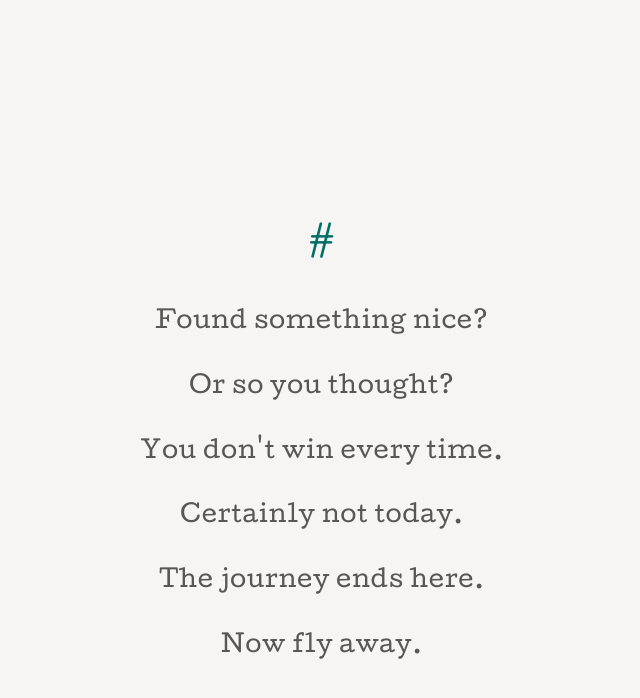
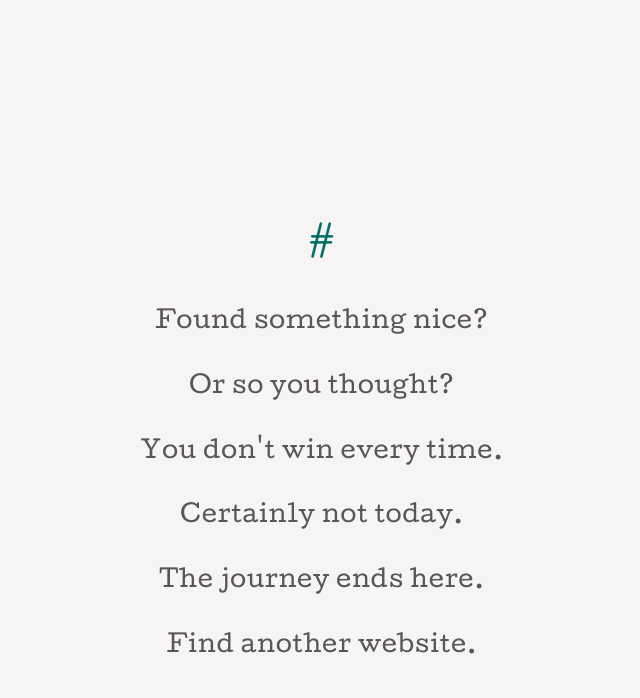
Before and after one commit to mathiascode/mathias.is, a Jekyll site: the page built from psst.html, in a window 1280 px wide. Shown: the top 698 px of the page, without its empty margins (318-958 px from the left). Built offline with Jekyll 4.4.1, drawn with Linux system fonts in a browser that asks for light colours.

Commit message:
Message test

```diff
--- a/psst.html
+++ b/psst.html
@@ -7,4 +7,4 @@ layout: default
 <p>You don't win every time.</p>
 <p>Certainly not today.</p>
 <p>The journey ends here.</p>
-<p>Now fly away.</p>
+<p>Find another website.</p>
```
